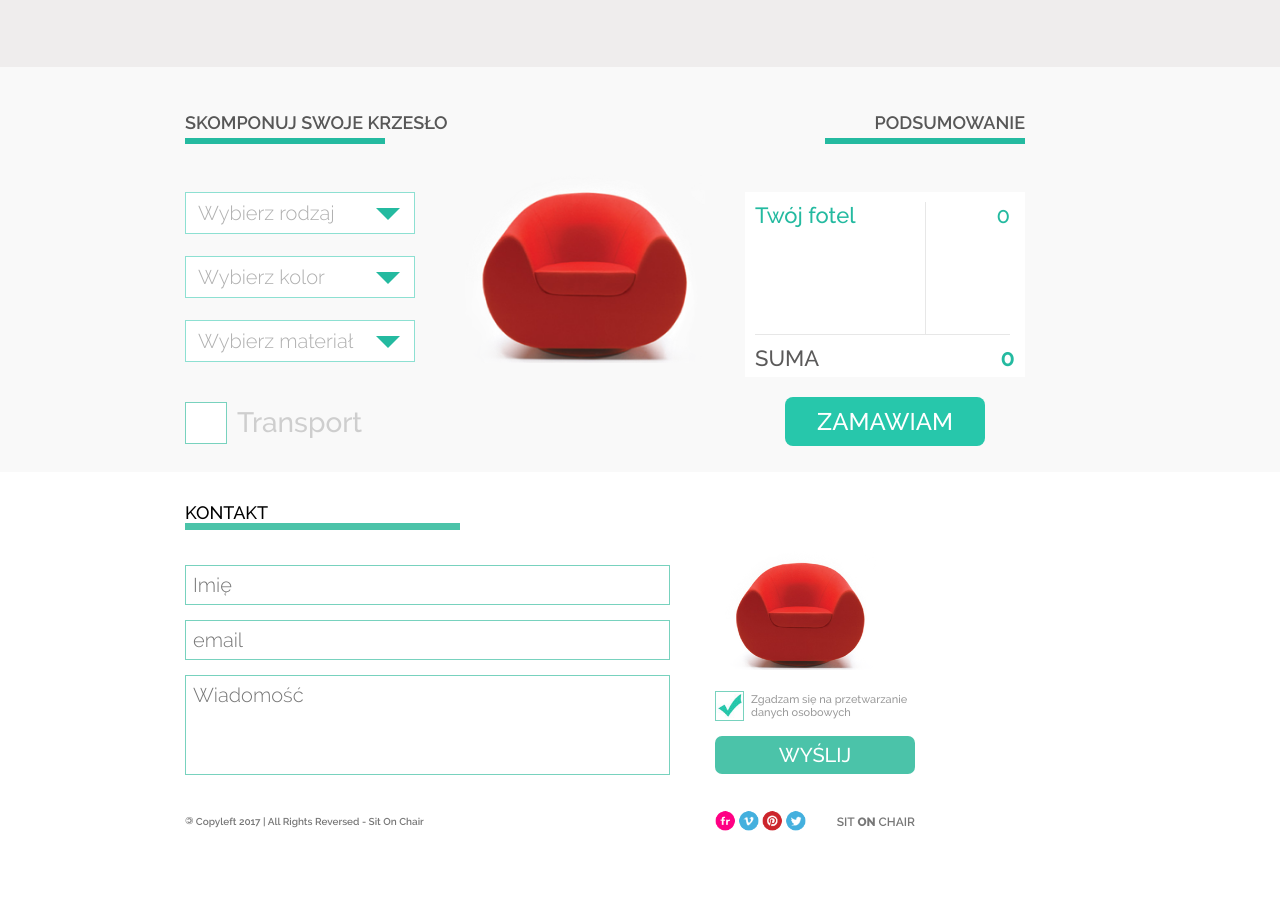
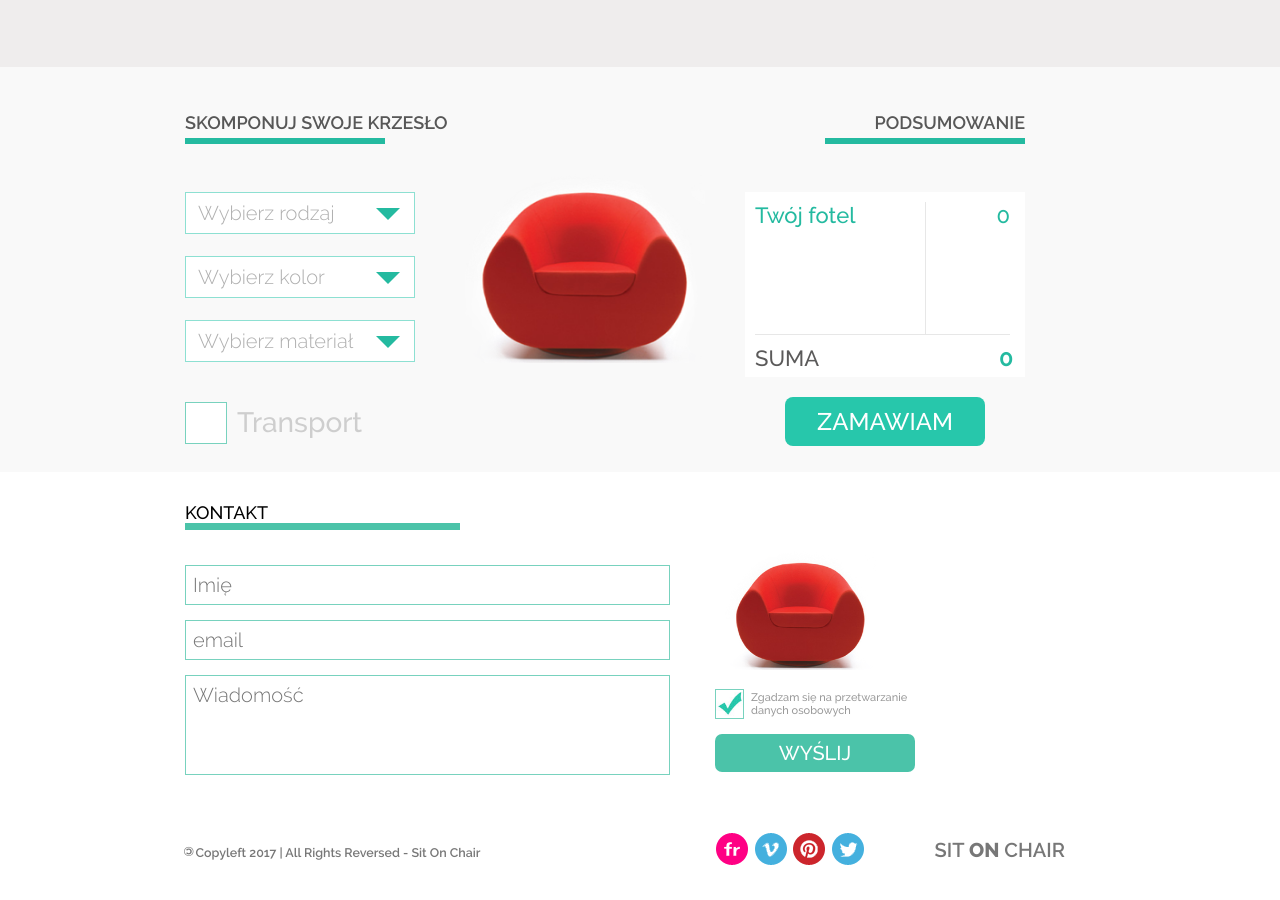
Before and after one commit to maciejken/sitonchair, a website: page index.html in a window 1280 px wide. Shown: the part 1257-2157 px from the top of the page. Before the commit the page ends 2117 px from the top, so only its background shows below. Drawn offline with Linux system fonts and the light colour scheme.

Commit message:
better flexible footer with social media icons set as css sprites

```diff
--- a/index.html
+++ b/index.html
@@ -258,10 +258,10 @@
             </div>
             <div class="right">
                 <div class="follow">
-                    <a href="#"><img src="assets/sitonchair/images/flickr.png" alt="flickr"></a>
-                    <a href="#"><img src="assets/sitonchair/images/vimeo.png" alt="vimeo"></a>
-                    <a href="#"><img src="assets/sitonchair/images/pinterest.png" alt="pinterest"></a>
-                    <a href="#"><img src="assets/sitonchair/images/twitter.png" alt="twitter"></a>
+                    <a href="#"><i class="social social-flickr"></i></a>
+                    <a href="#"><i class="social social-vimeo"></i></a>
+                    <a href="#"><i class="social social-pinterest"></i></a>
+                    <a href="#"><i class="social social-twitter"></i></a>
                 </div>
                 <div class="logo">
                     SIT <span>ON</span> CHAIR
--- a/package.json
+++ b/package.json
@@ -15,6 +15,7 @@
     "gulp-jshint": "^2.0.4",
     "gulp-sass": "^3.1.0",
     "gulp-sourcemaps": "^2.4.0",
-    "jshint": "^2.9.4"
+    "jshint": "^2.9.4",
+    "sass-convert": "^0.5.2"
   }
 }
--- a/sass/partials/_footer.sass
+++ b/sass/partials/_footer.sass
@@ -2,11 +2,10 @@ footer
     padding: 10px 0 30px
     color: #777
     font-family: ralewaysemibold
-    font-size: 10px
+    font-size: 1.25rem
     @include unselectable
+    // background-color: darken(#fff, 10%)
 
-
-footer
     .copyleft
         float: left
         width: 500px
@@ -14,25 +13,53 @@ footer
         padding: 5px 0 0
 
         span
-            display: inline-block
+            display: block
             transform: rotate(180deg)
-            font-size: 10px
+            transform-origin: 0.45rem 0.77rem
             padding: 1px 0 0 0
 
 
 footer .right
     float: left
-    width: 200px
-    height: 20px
-
+    width: 350px
+    justify-content: space-between
 
 footer .copyleft, footer .right
-    margin-top: 20px
+    // margin-top: 20px
+    height: 4rem
+    @include display(flex)
+    align-items: center
+    // border: 1px solid red
 
 
 
 footer .follow
     float: left
+    @include display(flex)
+    width: 15rem
+    height: 3.75rem
+    justify-content: space-between
+    // border: 1px solid red
+
+footer
+    .social
+        background-image: url(images/social_media.png)
+        background-repeat: no-repeat
+        display: block
+        width: 35px
+        height: 35px
+
+    .social-flickr
+        background-position: -5px -5px
+
+    .social-pinterest
+        background-position: -50px -5px
+
+    .social-twitter
+        background-position: -5px -50px
+
+    .social-vimeo
+        background-position: -50px -50px
 
 
 footer .follow img
@@ -43,7 +70,7 @@ footer .logo
     float: right
     font-family: ralewaysemibold
     padding: 5px 0
-    font-size: 12px
+    font-size: 2rem
 
 
 footer .logo span
--- a/sass/partials/_section4.sass
+++ b/sass/partials/_section4.sass
@@ -1,5 +1,5 @@
 #section4
-    height: 200px
+    // height: 200px
     padding: 30px 0 30px
 
 
--- a/sass/style.sass
+++ b/sass/style.sass
@@ -3,6 +3,11 @@
 @import 'partials/fonts'
 
 @import 'modules/mixins'
+
+// breakpoints
+
+$mobile: 500px
+$tablet: 1000px
 
 body
     font-family: ralewaymedium, Arial, Verdana, sans-serif
@@ -10,6 +15,10 @@ body
 .container
     margin: 0 auto
     width: 910px
+
+@media screen and (min-width: $tablet)
+    html
+        font-size: 10px
 
 @import 'partials/banner'
 
```
Also changed, not shown: assets/sitonchair/images/social_media.png (added), assets/sitonchair/style.css.
